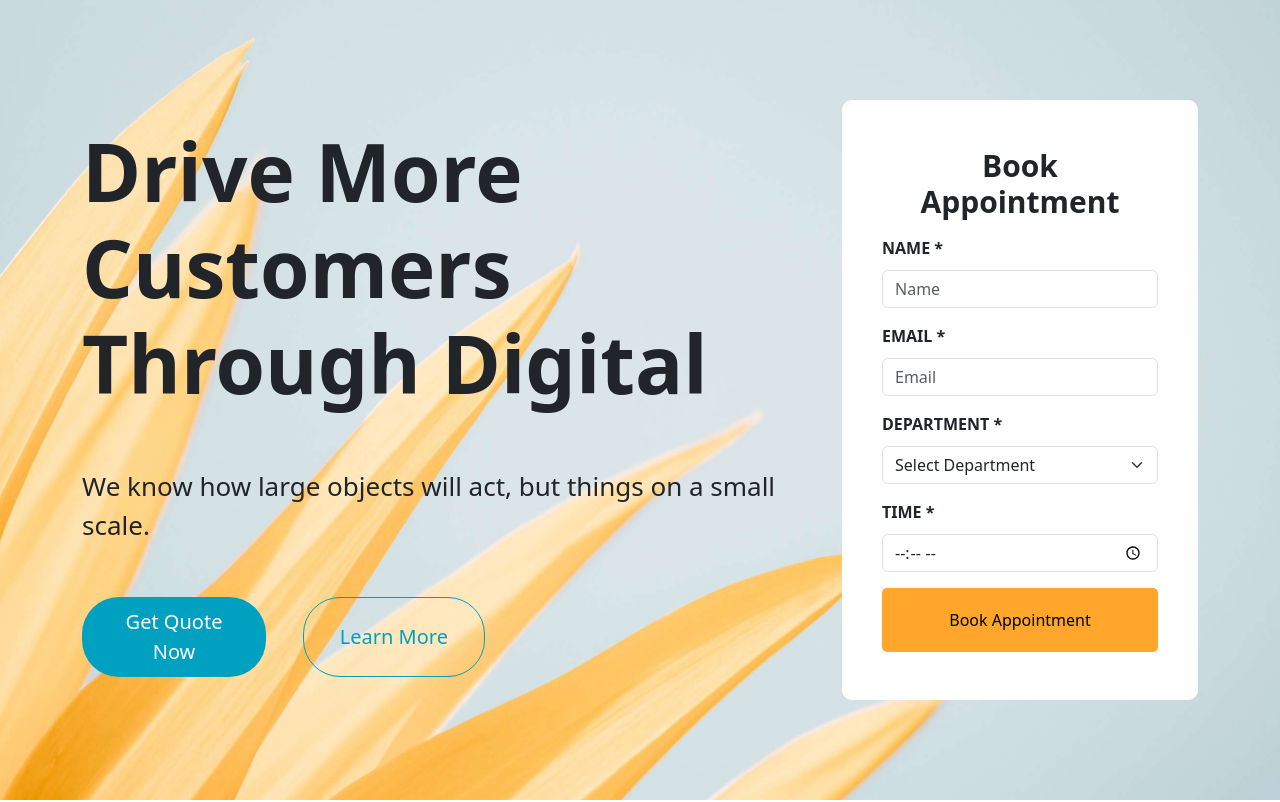
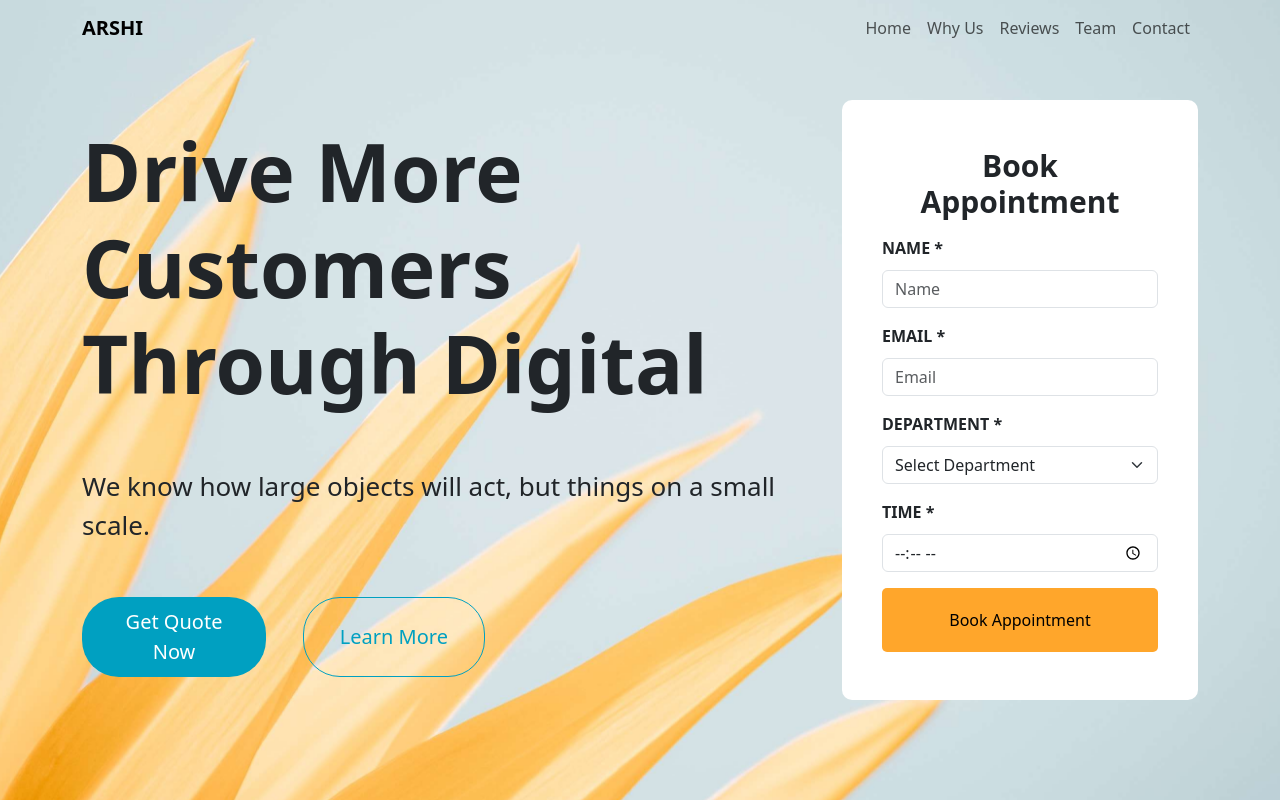
Before and after one commit to memooh/digital_agency, a React (Vite) app: page / in a window 1280 px wide. Shown: the top 802 px of the page. Built offline with nearby package versions, Linux system fonts and the light colour scheme.

Commit message:
Footer Added

```diff
--- a/src/App.jsx
+++ b/src/App.jsx
@@ -1,23 +1,27 @@
 import { useState } from 'react'
 import './App.css'
 
+import Navbar from './components/Navbar/Navbar'
 import Hero from './components/Hero/Hero'
 import WhyChooseUs from './components/WhyChooseUs/WhyChooseUs'
 import Video from './components/Video/Video'
 import Clients from './components/Clients/Clients'
 import OurTeam from './components/OurTeam/OurTeam'
 import ContactUs from './components/ContactUs/ContactUs'
+import Footer from './components/Footer/Footer'
 
 function App() {
 
   return (
     <>
+    <Navbar />
     <Hero />
     <WhyChooseUs />
     <Video />
     <Clients />
     <OurTeam />
     <ContactUs />
+    <Footer />
     </>
   )
 }
--- a/src/components/Clients/Clients.jsx
+++ b/src/components/Clients/Clients.jsx
@@ -29,7 +29,7 @@ const Clients = () => {
   ];
 
   return (
-    <section className="clients">
+    <section id="reviews" className="clients">
       <div className="container">
         <div className="clientText text-center">
           <h1>What Clients Say</h1>
--- a/src/components/ContactUs/ContactUs.jsx
+++ b/src/components/ContactUs/ContactUs.jsx
@@ -3,7 +3,7 @@ import "./ContactUs.css";
 const ContactUs = () => {
   return (
     <>
-     <section className="contactUs d-flex justify-content-center align-items-center">
+     <section id="contactSec" className="contactUs d-flex justify-content-center align-items-center">
   <div className="container">
     <div className="row">
       <div className="col-12 col-md-8 col-lg-6 mx-auto">
--- /dev/null
+++ b/src/components/Footer/Footer.css
@@ -0,0 +1,8 @@
+.footerNotes p {
+    color: white;
+}
+
+.footerE {
+    padding-left: 10%;
+    padding-right: 10%;
+}
--- /dev/null
+++ b/src/components/Footer/Footer.jsx
@@ -0,0 +1,71 @@
+import './Footer.css';
+
+const Footer = () => {
+    return (
+        <footer className="bg-dark footerE text-light pt-5 pb-4">
+          <div className="container">
+            <div className="row">
+              <div className="col-md-2 col-6 mb-4">
+                <h5 className="text-uppercase">Company Info</h5>
+                <ul className="list-unstyled">
+                  <li><a href="#" className="text-light">About Us</a></li>
+                  <li><a href="#" className="text-light">Carrier</a></li>
+                  <li><a href="#" className="text-light">We are hiring</a></li>
+                  <li><a href="#" className="text-light">Blog</a></li>
+                </ul>
+              </div>
+
+              <div className="col-md-2 col-6 mb-4">
+                <h5 className="text-uppercase">Legal</h5>
+                <ul className="list-unstyled">
+                  <li><a href="#" className="text-light">About Us</a></li>
+                  <li><a href="#" className="text-light">Carrier</a></li>
+                  <li><a href="#" className="text-light">We are hiring</a></li>
+                  <li><a href="#" className="text-light">Blog</a></li>
+                </ul>
+              </div>
+
+              <div className="col-md-2 col-6 mb-4">
+                <h5 className="text-uppercase">Features</h5>
+                <ul className="list-unstyled">
+                  <li><a href="#" className="text-light">Business Marketing</a></li>
+                  <li><a href="#" className="text-light">User Analytic</a></li>
+                  <li><a href="#" className="text-light">Live Chat</a></li>
+                  <li><a href="#" className="text-light">Unlimited Support</a></li>
+                </ul>
+              </div>
+
+              <div className="col-md-2 col-6 mb-4">
+                <h5 className="text-uppercase">Resources</h5>
+                <ul className="list-unstyled">
+                  <li><a href="#" className="text-light">iOS & Android</a></li>
+                  <li><a href="#" className="text-light">Watch a Demo</a></li>
+                  <li><a href="#" className="text-light">Customers</a></li>
+                  <li><a href="#" className="text-light">API</a></li>
+                </ul>
+              </div>
+
+              <div className="col-md-4 mb-4">
+                <h5 className="text-uppercase">Get In Touch</h5>
+                <form>
+                  <div className="mb-3">
+                    <input type="email" className="form-control" placeholder="Your Email" />
+                  </div>
+                  <button type="submit" className="btn btn-warning">Subscribe</button>
+                </form>
+                <p className="mt-3 text-muted">Lorem ipsum dolor amet</p>
+              </div>
+            </div>
+
+            <div className="row">
+              <div className="col footerNotes  mt-4">
+                <hr className='mb-5'/>
+                <p>Made by Mehmet Ozturk | Design from Figma</p>
+              </div>
+            </div>
+          </div>
+        </footer>
+      );
+}
+
+export default Footer;
--- /dev/null
+++ b/src/components/Navbar/Navbar.css
@@ -0,0 +1,17 @@
+.navbar {
+    background-color: transparent;
+}
+
+.navbar li {
+    color: black !important;
+}
+
+.navbar-brand {
+    font-weight: bold;
+}
+
+@media (max-width: 991px) {
+    .navbar {
+        background-color: white;
+    }
+}
--- /dev/null
+++ b/src/components/Navbar/Navbar.jsx
@@ -0,0 +1,42 @@
+import React, { useState } from 'react';
+import './Navbar.css';
+
+const Navbar = () => {
+    const [isOpen, setIsOpen] = useState(false);
+
+    const toggleNavbar = () => {
+        setIsOpen(!isOpen);
+    };
+
+    return (
+        <nav className="navbar navbar-expand-lg position-absolute w-100" style={{ zIndex: 1000 }}>
+            <div className="container">
+                <a className="navbar-brand" href="#">ARSHI</a>
+                <button className="navbar-toggler" type="button" onClick={toggleNavbar} aria-controls="navbarNav" aria-expanded={isOpen} aria-label="Toggle navigation">
+                    <span className="navbar-toggler-icon"></span>
+                </button>
+                <div className={`collapse navbar-collapse ${isOpen ? 'show' : ''}`} id="navbarNav">
+                    <ul className="navbar-nav ms-auto">
+                        <li className="nav-item">
+                            <a className="nav-link" href="/">Home</a>
+                        </li>
+                        <li className="nav-item">
+                            <a className="nav-link" href="#whyUs">Why Us</a>
+                        </li>
+                        <li className="nav-item">
+                            <a className="nav-link" href="#reviews">Reviews</a>
+                        </li>
+                        <li className="nav-item">
+                            <a className="nav-link" href="#team">Team</a>
+                        </li>
+                        <li className="nav-item">
+                            <a className="nav-link" href="#contactSec">Contact</a>
+                        </li>
+                    </ul>
+                </div>
+            </div>
+        </nav>
+    )
+}
+
+export default Navbar;
--- a/src/components/OurTeam/OurTeam.jsx
+++ b/src/components/OurTeam/OurTeam.jsx
@@ -21,7 +21,7 @@ const OurTeam = () => {
   ];
 
   return (
-    <section className="OurTeam">
+    <section id="team" className="OurTeam">
       <div className="container">
         <div className="ourTeamText text-center">
           <h1>Meet Our Team</h1>
--- a/src/components/WhyChooseUs/WhyChooseUs.jsx
+++ b/src/components/WhyChooseUs/WhyChooseUs.jsx
@@ -2,7 +2,7 @@ import "./WhyChooseUs.css";
 
 const WhyChooseUs = () => {
   return (
-    <section className="whyChooseUs">
+    <section id="whyUs" className="whyChooseUs">
       <div className="container">
         <div className="wcuText text-center">
           <h1>Why Choose Us</h1>
@@ -13,7 +13,7 @@ const WhyChooseUs = () => {
         </div>
         <div className="wcuCards">
           <div className="row">
-            <div className="col-lg-4">
+            <div className="col-md-6 col-lg-4">
               <div className="card">
                 <div className="card-body d-flex align-items-center justify-content-center">
                   <div className="d-flex align-items-center">
@@ -39,7 +39,7 @@ const WhyChooseUs = () => {
                 </div>
               </div>
             </div>
-            <div className="col-lg-4">
+            <div className="col-md-6 col-lg-4">
               <div className="card">
                 <div className="card-body d-flex align-items-center justify-content-center">
                   <div className="d-flex align-items-center">
@@ -65,7 +65,7 @@ const WhyChooseUs = () => {
                 </div>
               </div>
             </div>
-            <div className="col-lg-4">
+            <div className="col-md-6 col-lg-4">
               <div className="card">
                 <div className="card-body d-flex align-items-center justify-content-center">
                   <div className="d-flex align-items-center">
```
Also changed, not shown: public/images/favicon.png (added).
